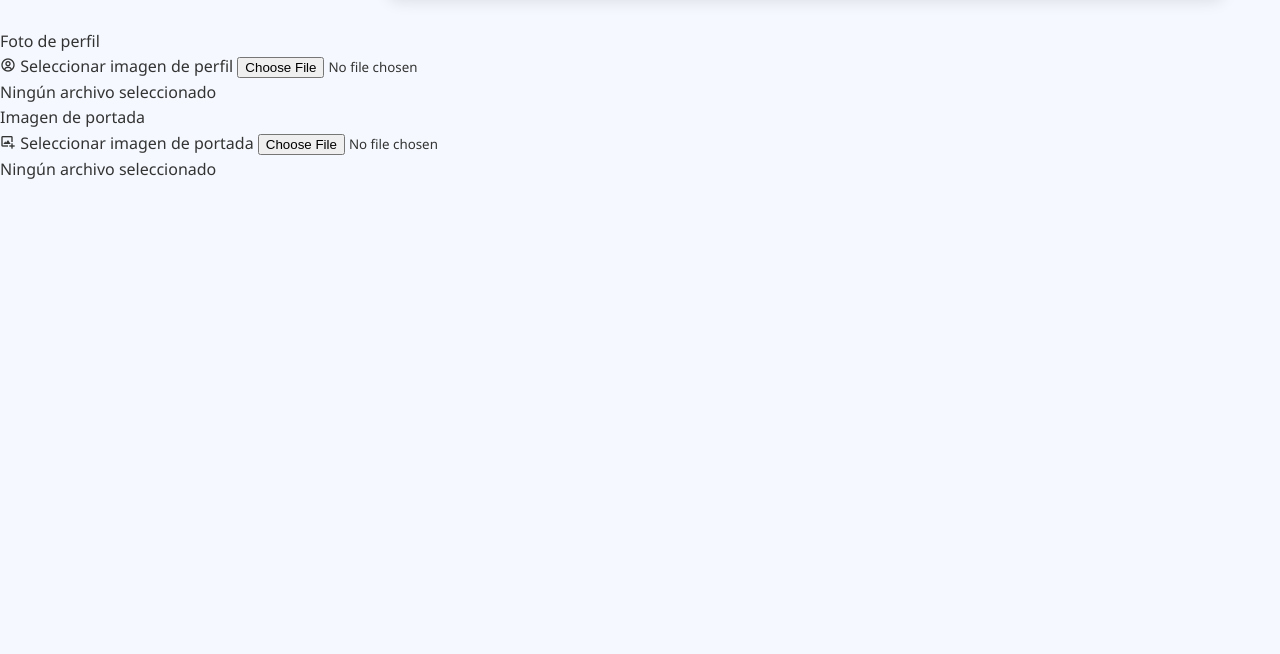
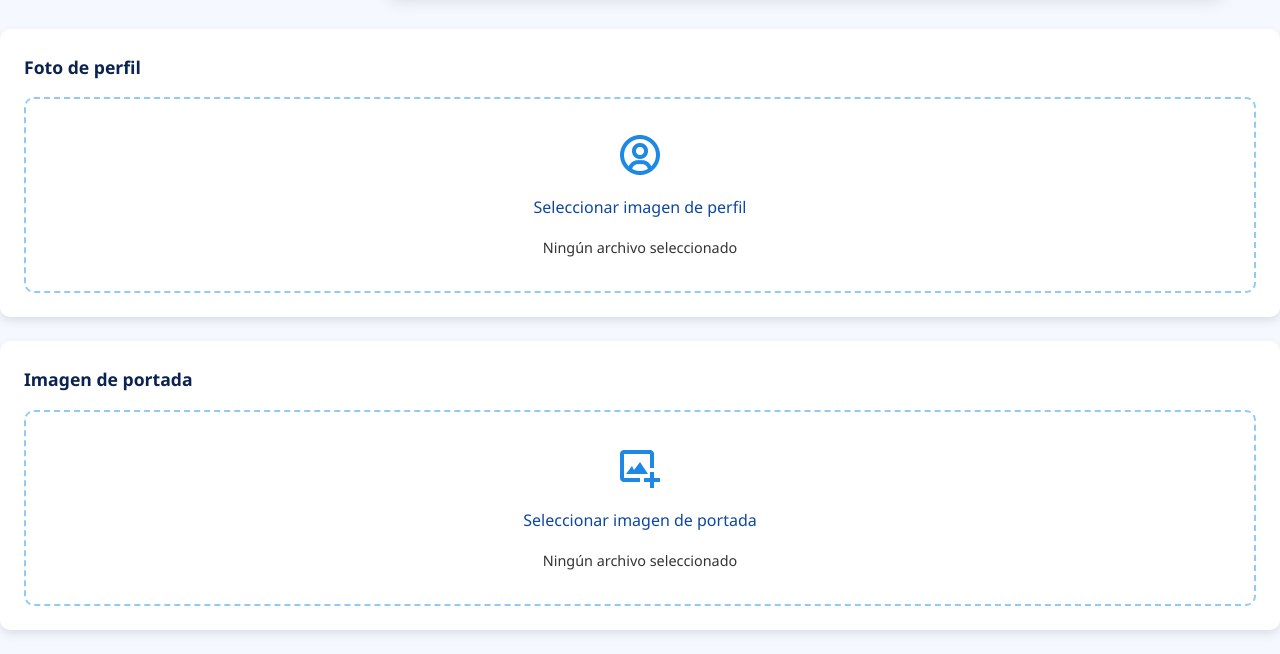
Before and after one commit to gabri0932/flexiwork, a website built with Vite: page app/profile/me/index.html in a window 1280 px wide. Shown: the part 876-1530 px from the top of the page. Before the commit the page ends 1058 px from the top, so only its background shows below. Built offline with nearby package versions, Linux system fonts and the light colour scheme.

Commit message:
my profile module finish

```diff
--- a/app/style/me.css
+++ b/app/style/me.css
@@ -439,3 +439,115 @@ nav ul li a:hover {
         position: static;
     }
 }
+:root {
+    /* Existing variables... */
+    --upload-hover: #e3f2fd;
+    --upload-border: #90caf9;
+}
+
+/* File Upload Styling */
+.form-group {
+    margin-bottom: 1.5rem;
+    background-color: var(--white);
+    border-radius: 10px;
+    padding: 1.5rem;
+    box-shadow: 0 4px 10px var(--shadow);
+    transition: all 0.3s ease;
+}
+
+.form-group:hover {
+    transform: translateY(-5px);
+    box-shadow: 0 6px 15px rgba(0, 0, 0, 0.15);
+}
+
+.form-label {
+    display: block;
+    font-weight: 600;
+    color: var(--dark-blue);
+    margin-bottom: 1rem;
+    font-size: 1.1rem;
+}
+
+.file-upload {
+    display: flex;
+    flex-direction: column;
+    align-items: center;
+    border: 2px dashed var(--upload-border);
+    border-radius: 10px;
+    padding: 2rem;
+    text-align: center;
+    transition: all 0.3s ease;
+    cursor: pointer;
+}
+
+.file-upload:hover {
+    background-color: var(--upload-hover);
+    border-color: var(--primary-blue);
+}
+
+.file-input-label {
+    display: flex;
+    flex-direction: column;
+    align-items: center;
+    gap: 1rem;
+    color: var(--secondary-blue);
+    font-weight: 500;
+}
+
+.file-input-label i {
+    font-size: 3rem;
+    color: var(--primary-blue);
+    transition: transform 0.3s ease;
+}
+
+.file-upload:hover .file-input-label i {
+    transform: scale(1.1);
+}
+
+.file-input-label span {
+    font-size: 1rem;
+}
+
+/* Hide default file input */
+input[type="file"] {
+    display: none;
+}
+
+.file-name {
+    margin-top: 1rem;
+    font-size: 0.9rem;
+    color: var(--text-dark);
+    max-width: 100%;
+    overflow: hidden;
+    text-overflow: ellipsis;
+    white-space: nowrap;
+}
+
+/* Image Preview Styles */
+.image-preview {
+    margin-top: 1rem;
+    max-width: 200px;
+    max-height: 200px;
+    border-radius: 10px;
+    box-shadow: 0 4px 10px var(--shadow);
+    display: none;
+}
+
+.image-preview.active {
+    display: block;
+}
+
+/* Responsive Adjustments */
+@media (max-width: 768px) {
+    .form-group {
+        padding: 1rem;
+    }
+
+    .file-upload {
+        padding: 1.5rem;
+    }
+
+    .file-input-label i {
+        font-size: 2.5rem;
+    }
+}
```
